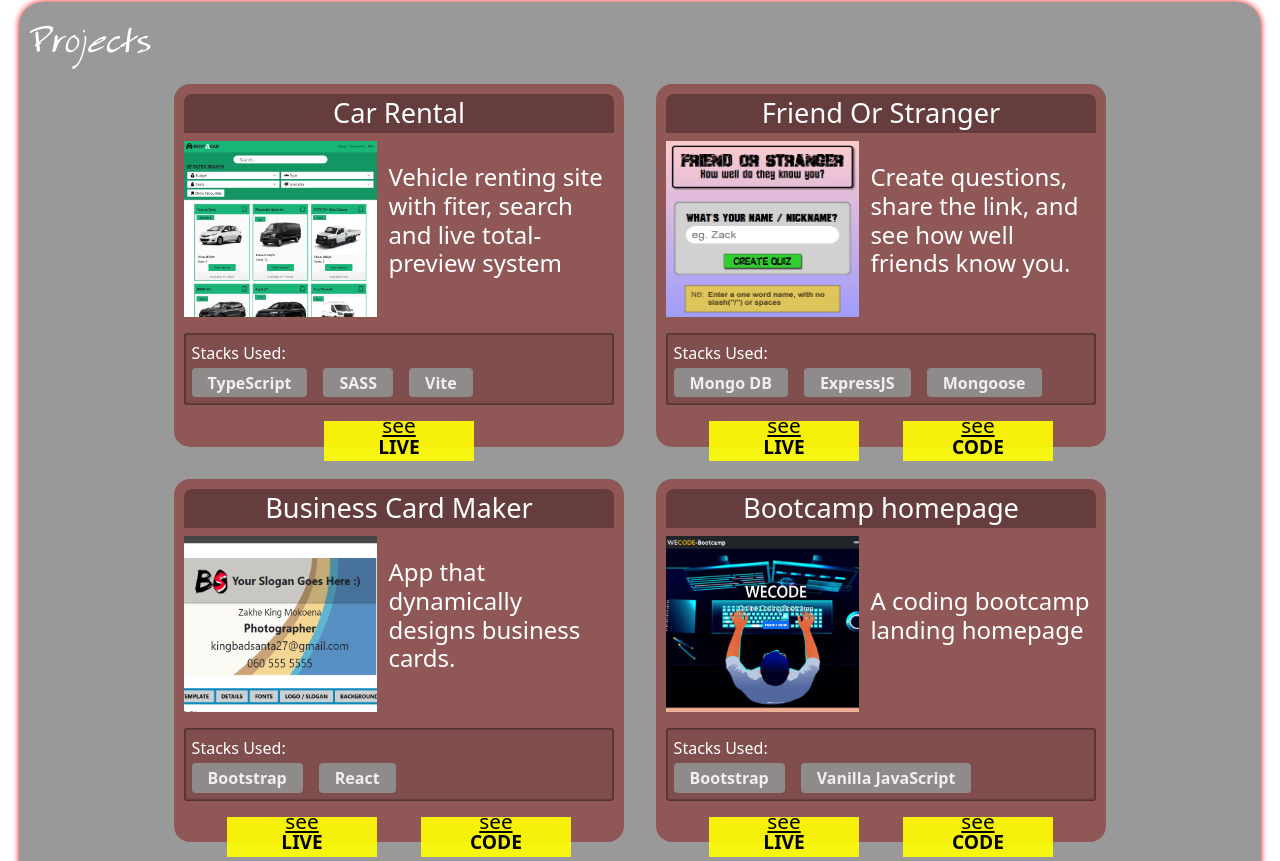
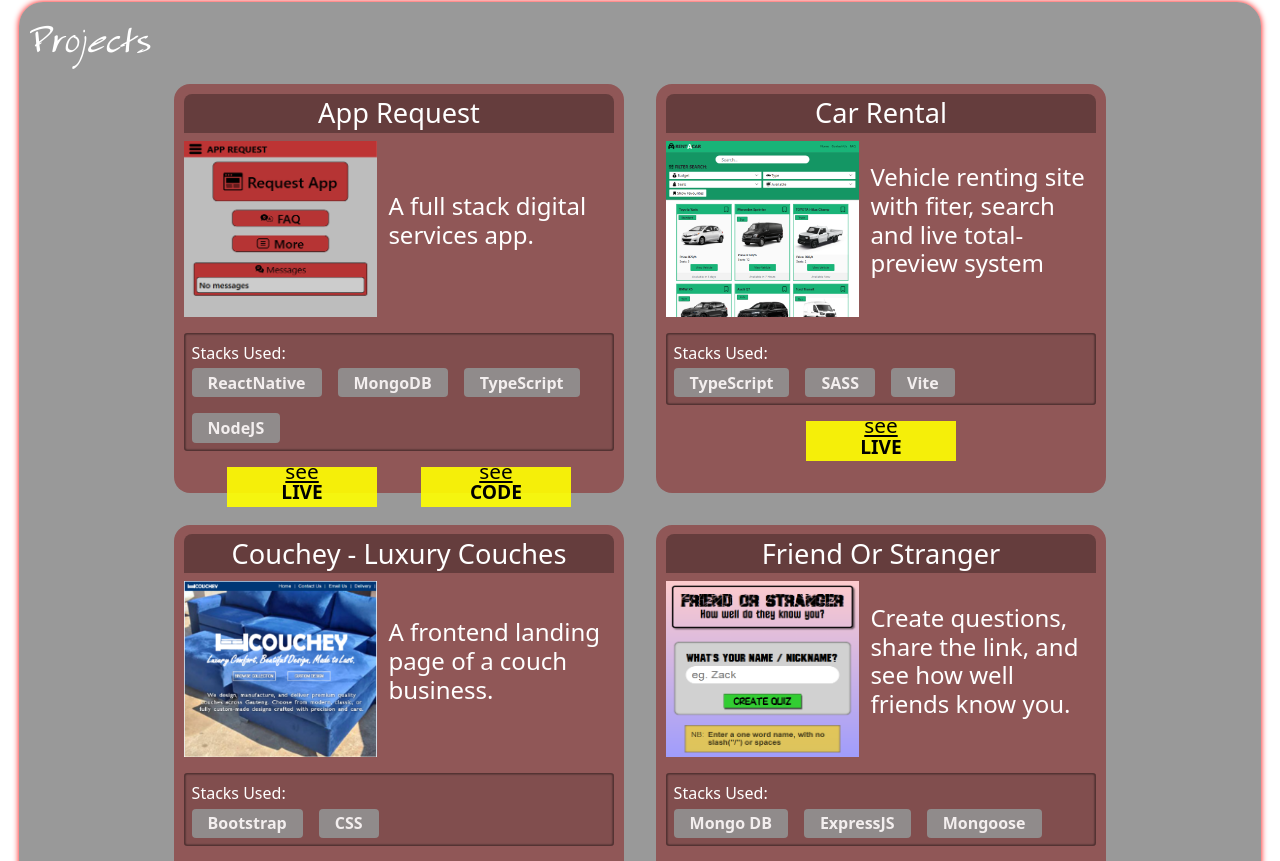
Before and after one commit to ZakheNet/Portfolio, a React (Vite) app: page / in a window 1280 px wide. Shown: the part 1399-2260 px from the top of the page. Built offline with nearby package versions, Linux system fonts and the light colour scheme.

Commit message:
new update

```diff
--- a/src/components/footer.jsx
+++ b/src/components/footer.jsx
@@ -4,7 +4,7 @@ export default function Footer(){
 
     return(
         <footer>
-            <p>Zakhe Mokoena | ZakheNet@gmail.com | Earth, SouthAfrica, Gauteng, Johannesburg South,1828 | Last updated: 11 Jan 2026</p>
+            <p>Zakhe Mokoena | ZakheNet@gmail.com | Earth, SouthAfrica, Gauteng, Johannesburg South,1828 | Last updated: 13 Feb 2026</p>
         </footer>
     )
 }
--- a/src/components/projects.jsx
+++ b/src/components/projects.jsx
@@ -1,95 +1,147 @@
-import '../styles/project.css'
-import PhotoshopPrj from '../Images/ProjectThumbnail/Photoshop.png'
-import KbsGames from '../Images/ProjectThumbnail/KbsGamesPR.png'
-import TodoList from '../Images/ProjectThumbnail/TodoList.png'
-import BizCard from '../Images/ProjectThumbnail/BizCard.png'
-import WeCode from '../Images/ProjectThumbnail/WeCode.png'
-import CarRent from '../Images/ProjectThumbnail/carrental.png'
-import FOS from '../Images/ProjectThumbnail/FOS.png'
-import { nanoid } from '@reduxjs/toolkit'
-import { Link } from 'react-router'
+import "../styles/project.css";
+import PhotoshopPrj from "../Images/ProjectThumbnail/Photoshop.png";
+import KbsGames from "../Images/ProjectThumbnail/KbsGamesPR.png";
+import TodoList from "../Images/ProjectThumbnail/TodoList.png";
+import BizCard from "../Images/ProjectThumbnail/BizCard.png";
+import WeCode from "../Images/ProjectThumbnail/WeCode.png";
+import CarRent from "../Images/ProjectThumbnail/carrental.png";
+import AppRequest from "../Images/ProjectThumbnail/AppReqPreview.png";
+import FOS from "../Images/ProjectThumbnail/FOS.png";
+import Couchey from "../Images/ProjectThumbnail/CoucheyPrev.png";
+import { nanoid } from "@reduxjs/toolkit";
+import { Link } from "react-router";
 
+const projects = [
+  {
+    name: "App Request",
+    image: AppRequest,
+    codeLink: "https://github.com/ZakheNet/AppRequestClient",
+    liveLink:
+      "https://zakhenet.github.io/AppRequestClient/",
+    about: "A full stack digital services app.",
+    stacks: ["ReactNative", "MongoDB","TypeScript","NodeJS"],
+  },
 
-const projects=[
+  {
+    name: "Car Rental",
+    image: CarRent,
+    codeLink: "",
+    liveLink: "https://zakhenet.github.io/CarRental/",
+    about:
+      "Vehicle renting site with fiter, search and live total-preview system",
+    stacks: ["TypeScript", "SASS", "Vite"],
+  },
+   {
+    name: "Couchey - Luxury Couches",
+    image: Couchey,
+    codeLink: "https://github.com/ZakheNet/Couchey",
+    liveLink:
+      "https://couchey.netlify.app",
+    about: "A frontend landing page of a couch business.",
+    stacks: ["Bootstrap", "CSS","",""],
+  },
 
-    {name:"Car Rental",image:CarRent,
-    codeLink:"",liveLink:"https://zakhenet.github.io/CarRental/",about:"Vehicle renting site with fiter, search and live total-preview system",
-    stacks:["TypeScript","SASS","Vite"]},
+  {
+    name: "Friend Or Stranger",
+    image: FOS,
+    codeLink: "https://github.com/ZakheNet/FriendOrStranger",
+    liveLink: "https://friendorstranger.vercel.app/",
+    about:
+      " Create questions, share the link, and see how well friends know you.",
+    stacks: ["", "Mongo DB", "ExpressJS", "Mongoose"],
+  },
 
-    {name:"Friend Or Stranger",image:FOS,
-    codeLink:"https://github.com/ZakheNet/FriendOrStranger",liveLink:"https://friendorstranger.vercel.app/",about:" Create questions, share the link, and see how well friends know you.",
-    stacks:["","Mongo DB","ExpressJS","Mongoose"]},
+  {
+    name: "Business Card Maker",
+    image: BizCard,
+    codeLink: "https://github.com/ZakheNet/BusinessCard/tree/main",
+    liveLink: "https://zakhenet.github.io/BusinessCard/",
+    about: "App that dynamically designs business cards.",
+    stacks: ["", "Bootstrap", "React"],
+  },
 
-    {name:"Business Card Maker",image:BizCard,
-    codeLink:"https://github.com/ZakheNet/BusinessCard/tree/main",liveLink:"https://zakhenet.github.io/BusinessCard/",about:"App that dynamically designs business cards.",
-    stacks:["","Bootstrap","React"]},
+  {
+    name: "Bootcamp homepage",
+    image: WeCode,
+    codeLink: "https://github.com/ZakheNet/WeCodeBootcamp",
+    liveLink: "https://zakhenet.github.io/WeCodeBootcamp/",
+    about: "A coding bootcamp landing homepage",
+    stacks: ["", "Bootstrap", "Vanilla JavaScript"],
+  },
 
-    {name:"Bootcamp homepage",image:WeCode, codeLink:"https://github.com/ZakheNet/WeCodeBootcamp",liveLink:"https://zakhenet.github.io/WeCodeBootcamp/",about:"A coding bootcamp landing homepage",
-    stacks:["","Bootstrap","Vanilla JavaScript"]},
+  {
+    name: "Todo List App",
+    image: TodoList,
+    codeLink: "",
+    liveLink: "https://zakhenet.github.io/todo-memo/",
+    about: "A fully functional TodoList app.",
+    stacks: ["React", "", ""],
+  },
 
-    {name:"Todo List App",image:TodoList,
-    codeLink:"",liveLink:"https://zakhenet.github.io/todo-memo/",about:"A fully functional TodoList app.",
-    stacks:["React","",""]},
+  {
+    name: "Photoshop Work",
+    image: PhotoshopPrj,
+    codeLink: "",
+    liveLink: "https://zakhenet.github.io/photoshop-work/",
+    about: "My Adobe Photoshop projects.",
+    stacks: ["", "Photoshop", ""],
+  },
 
-    {name:"Photoshop Work",image:PhotoshopPrj,
-    codeLink:"",liveLink:"https://zakhenet.github.io/photoshop-work/",about:"My Adobe Photoshop projects.",
-    stacks:["","Photoshop",""]},
+  {
+    name: "PlayStore Games",
+    image: KbsGames,
+    codeLink: "",
+    liveLink:
+      "https://play.google.com/store/apps/dev?id=8952403180123485246&hl=en_US",
+    about: "My published android games made with Unity Engine.",
+    stacks: ["C#", "Unity 2d", "Photoshop"],
+  },
+];
 
-    {name:"PlayStore Games",image:KbsGames,
-    codeLink:"",liveLink:"https://play.google.com/store/apps/dev?id=8952403180123485246&hl=en_US",about:"My published android games made with Unity Engine.",
-    stacks:["C#","Unity 2d","Photoshop"]},
+export default function Projects() {
+  const ProjectElements = projects.map((cert) => MakeProject(cert));
 
-
-]
-
-
-
-
-
-export default function Projects(){
-
-    const ProjectElements=projects.map(cert=>MakeProject(cert))
-
-    return(ProjectElements)
+  return ProjectElements;
 }
 
-function MakeProject(data){
+function MakeProject(data) {
+  const StackElements = data.stacks.map((stack) => MakeStack(stack));
 
-    const StackElements=data.stacks.map(stack=>MakeStack(stack))
-
-
-    return(
-    <div className='project' key={nanoid()}>
-       <h1 className='projectName'>{data.name}</h1>
+  return (
+    <div className="project" key={nanoid()}>
+      <h1 className="projectName">{data.name}</h1>
       <div className="views">
-        <img className='prjImage' src={data.image}/>
-        <p className="description">
-        {data.about}
-       </p>
+        <img className="prjImage" src={data.image} />
+        <p className="description">{data.about}</p>
       </div>
       <div className="stacksUsed">
         <p className="stacksTittle">Stacks Used:</p>
-        <div className="stacks">
-            {StackElements}
-        </div>
+        <div className="stacks">{StackElements}</div>
       </div>
 
       <div className="actions">
-        {data.liveLink==""?<></>:<a href={data.liveLink} target='_blank' className="actionPack">
+        {data.liveLink == "" ? (
+          <></>
+        ) : (
+          <a href={data.liveLink} target="_blank" className="actionPack">
             <p className="actionLabel">see</p>
             <p className="action">LIVE</p>
-        </a>}
-        {data.codeLink==""?<></>:<a href={data.codeLink} target='_blank' className="actionPack">
+          </a>
+        )}
+        {data.codeLink == "" ? (
+          <></>
+        ) : (
+          <a href={data.codeLink} target="_blank" className="actionPack">
             <p className="actionLabel">see</p>
             <p className="action">CODE</p>
-        </a>}
+          </a>
+        )}
       </div>
-    </div>)
+    </div>
+  );
 }
 
-function MakeStack(stack){
-    if(stack=="")return
-    return(
-        <p className={`stack${stack} stack`}>{stack}</p>
-    )
+function MakeStack(stack) {
+  if (stack == "") return;
+  return <p className={`stack${stack} stack`}>{stack}</p>;
 }
--- a/src/components/skillSet.jsx
+++ b/src/components/skillSet.jsx
@@ -30,7 +30,7 @@ const Skills = [
   /* ["Redux", Redux, 65], */
   /* ["Vite", Vite, 95], */
  /*  ["Page Router", Router, 75], */
-  ["TypeScript", TypeScript, 80],
+  ["TypeScript", TypeScript, 85],
   /* ["CSharp", CSharp, 70], */
   ["Bootstrap", Bootstrap, 70],
   /* ["Git & Github", Git, 60], */
@@ -39,7 +39,7 @@ const Skills = [
   /* ["Node.Js", NodeJs, 50], */
   ["Express.Js", Express, 75],
   ["React Native (Expo)", ReactNative, 70],
-  ["Mongo DB", Mongo, 75],
+  ["Mongo DB", Mongo, 80],
   ["Photoshop", Photoshop, 85],
   ["Unity (2d)", Unity, 80],
 ];
```
Also changed, not shown: src/Images/ProjectThumbnail/AppReqPreview.png (added), src/Images/ProjectThumbnail/CoucheyPrev.png (added). Lines whose indentation alone changed are shown as unchanged.
